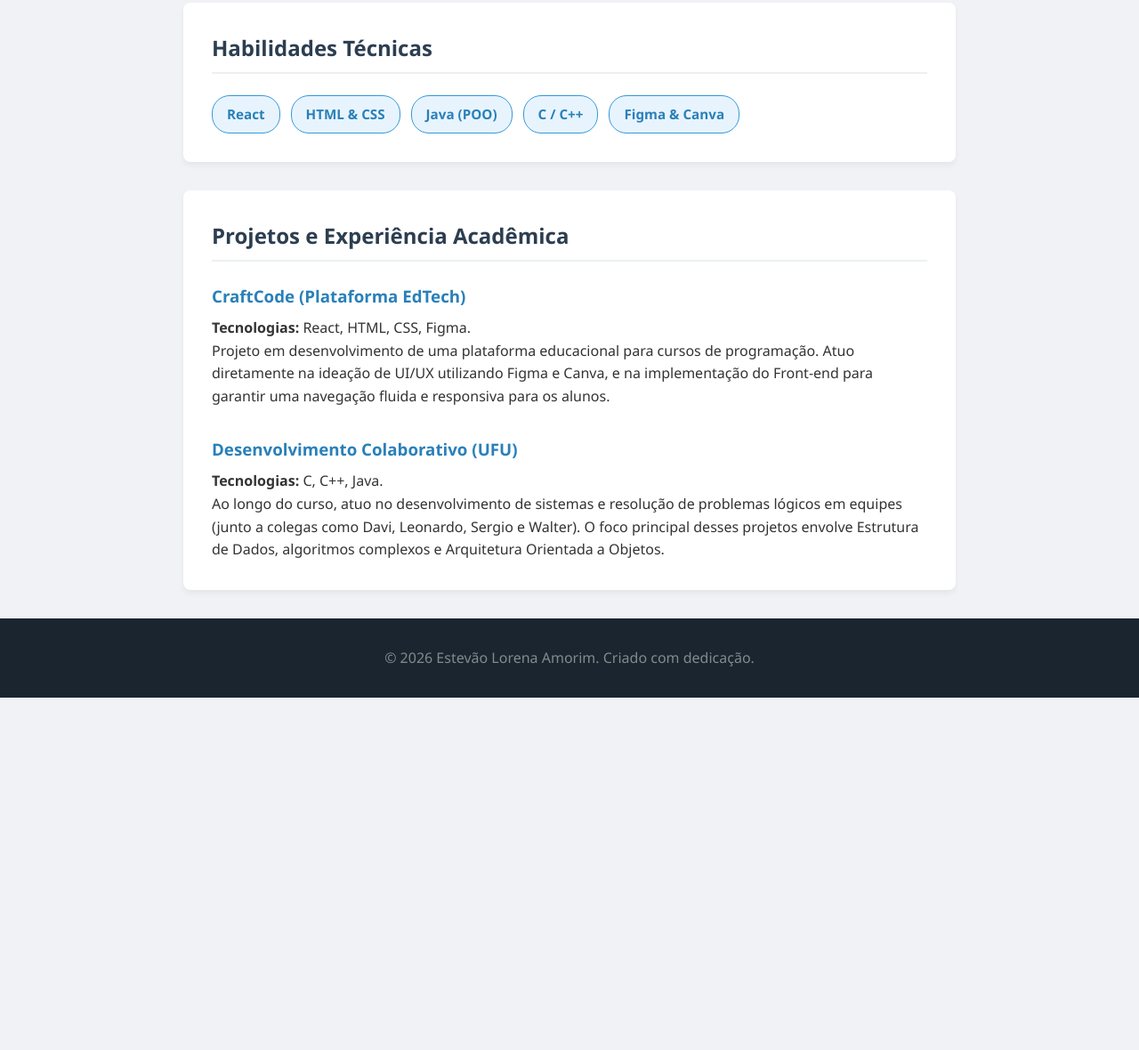
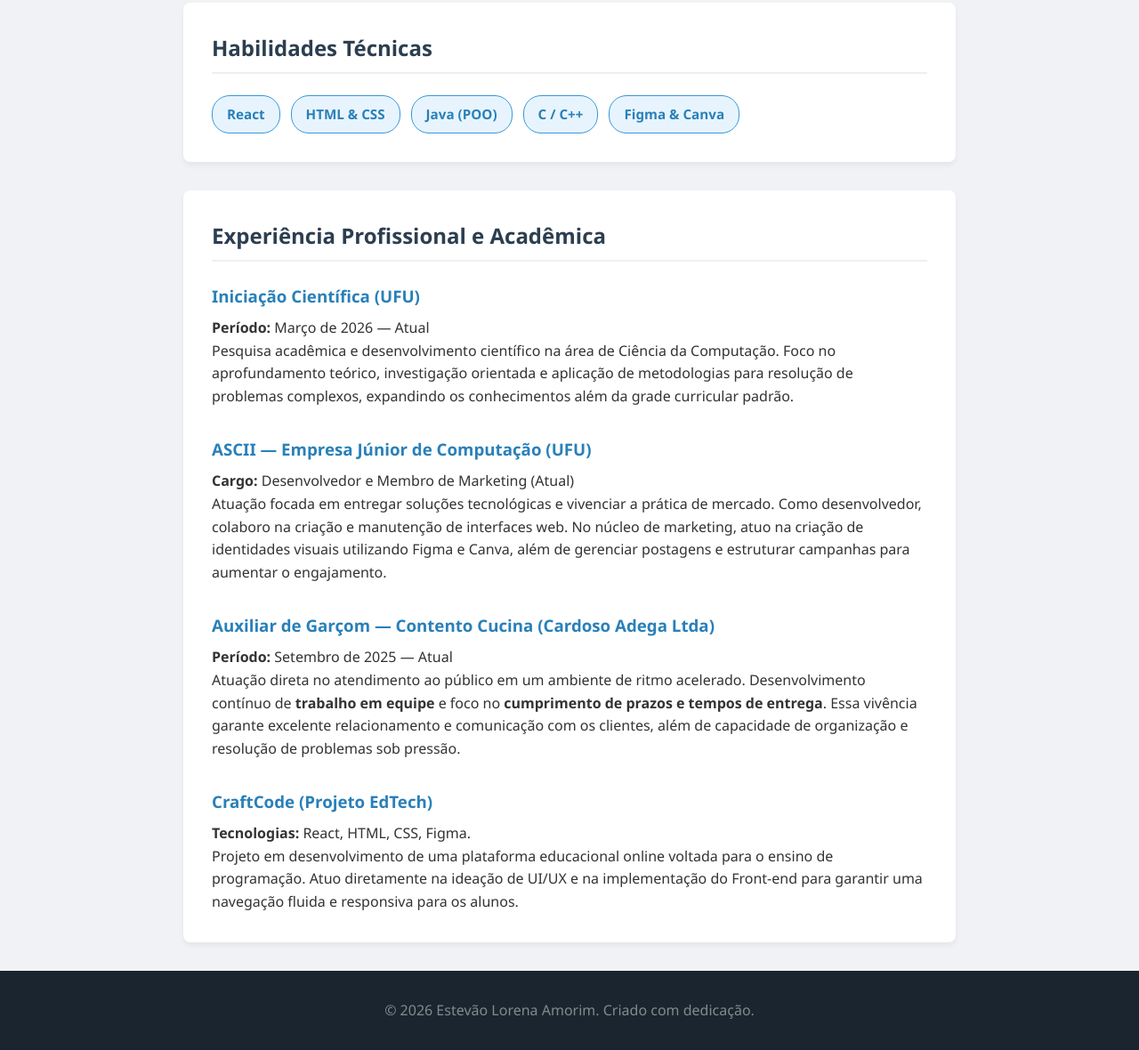
Before and after one commit to estevaolamorim/meu-portfolio, a plain HTML site: page index.html in a window 1280 px wide. Shown: the part 561-1741 px from the top of the page at 89% size. Before the commit the page ends 1345 px from the top, so only its background shows below. Drawn offline with Linux system fonts and the light colour scheme.

Commit message:
Update index.html

```diff
--- a/index.html
+++ b/index.html
@@ -4,12 +4,11 @@
     <meta charset="UTF-8">
     <meta name="viewport" content="width=device-width, initial-scale=1.0">
     <title>Estevão Lorena Amorim | Portfólio</title>
-    <!-- O caminho agora aponta para a pasta src -->
     <link rel="stylesheet" href="src/style.css">
 </head>
 <body>
 
-    <header>
+    <header class="fade-in">
         <div class="header-content">
             <h1>Estevão Lorena Amorim</h1>
             <p>Estudante de Ciência da Computação (BCC) | Desenvolvedor Front-end</p>
@@ -17,19 +16,20 @@
     </header>
 
     <main class="container">
-        <section id="sobre" class="card">
+        <!-- Seção Sobre Mim -->
+        <section id="sobre" class="card hidden">
             <h2>Sobre Mim</h2>
             <p>
                 Sou estudante de Ciência da Computação na Universidade Federal de Uberlândia (UFU).
-                Atualmente, busco minha primeira oportunidade profissional na área de tecnologia.
-                Desenvolvi uma base sólida de responsabilidade, trabalho em equipe e comunicação
-                através da minha atuação no setor de atendimento presencial, e agora aplico essa
-                mesma dedicação para construir soluções de software. Sou focado em aprender,
-                resolver problemas reais e evoluir na programação.
+                Busco minha primeira oportunidade profissional na área de tecnologia, trazendo comigo
+                uma forte base de responsabilidade, comunicação e trabalho em equipe adquirida no
+                setor de atendimento ao público. Sou focado em aprender, resolver problemas reais
+                e evoluir continuamente na programação, unindo o rigor da pesquisa acadêmica à prática.
             </p>
         </section>
 
-        <section id="habilidades" class="card">
+        <!-- Seção Habilidades -->
+        <section id="habilidades" class="card hidden">
             <h2>Habilidades Técnicas</h2>
             <div class="skills-grid">
                 <span class="skill-tag">React</span>
@@ -40,37 +40,60 @@
             </div>
         </section>
 
-        <section id="projetos" class="card">
-            <h2>Projetos e Experiência Acadêmica</h2>
+        <!-- Seção Experiência -->
+        <section id="experiencia" class="card hidden">
+            <h2>Experiência Profissional e Acadêmica</h2>
 
             <div class="project-item">
-                <h3>CraftCode (Plataforma EdTech)</h3>
-                <p><strong>Tecnologias:</strong> React, HTML, CSS, Figma.</p>
+                <h3>Iniciação Científica (UFU)</h3>
+                <p><strong>Período:</strong> Março de 2026 — Atual</p>
                 <p>
-                    Projeto em desenvolvimento de uma plataforma educacional para cursos de programação.
-                    Atuo diretamente na ideação de UI/UX utilizando Figma e Canva, e na implementação
-                    do Front-end para garantir uma navegação fluida e responsiva para os alunos.
+                    Pesquisa acadêmica e desenvolvimento científico na área de Ciência da Computação.
+                    Foco no aprofundamento teórico, investigação orientada e aplicação de metodologias
+                    para resolução de problemas complexos, expandindo os conhecimentos além da
+                    grade curricular padrão.
                 </p>
             </div>
 
             <div class="project-item">
-                <h3>Desenvolvimento Colaborativo (UFU)</h3>
-                <p><strong>Tecnologias:</strong> C, C++, Java.</p>
+                <h3>ASCII — Empresa Júnior de Computação (UFU)</h3>
+                <p><strong>Cargo:</strong> Desenvolvedor e Membro de Marketing (Atual)</p>
                 <p>
-                    Ao longo do curso, atuo no desenvolvimento de sistemas e resolução de problemas lógicos
-                    em equipes (junto a colegas como Davi, Leonardo, Sergio e Walter). O foco principal
-                    desses projetos envolve Estrutura de Dados, algoritmos complexos e Arquitetura
-                    Orientada a Objetos.
+                    Atuação focada em entregar soluções tecnológicas e vivenciar a prática de mercado.
+                    Como desenvolvedor, colaboro na criação e manutenção de interfaces web. No núcleo
+                    de marketing, atuo na criação de identidades visuais utilizando Figma e Canva,
+                    além de gerenciar postagens e estruturar campanhas para aumentar o engajamento.
+                </p>
+            </div>
+
+            <div class="project-item">
+                <h3>Auxiliar de Garçom — Contento Cucina (Cardoso Adega Ltda)</h3>
+                <p><strong>Período:</strong> Setembro de 2025 — Atual</p>
+                <p>
+                    Atuação direta no atendimento ao público em um ambiente de ritmo acelerado.
+                    Desenvolvimento contínuo de <strong>trabalho em equipe</strong> e foco no
+                    <strong>cumprimento de prazos e tempos de entrega</strong>. Essa vivência garante
+                    excelente relacionamento e comunicação com os clientes, além de capacidade de
+                    organização e resolução de problemas sob pressão.
+                </p>
+            </div>
+
+            <div class="project-item">
+                <h3>CraftCode (Projeto EdTech)</h3>
+                <p><strong>Tecnologias:</strong> React, HTML, CSS, Figma.</p>
+                <p>
+                    Projeto em desenvolvimento de uma plataforma educacional online voltada para o ensino
+                    de programação. Atuo diretamente na ideação de UI/UX e na implementação do Front-end
+                    para garantir uma navegação fluida e responsiva para os alunos.
                 </p>
             </div>
         </section>
     </main>
 
-    <footer>
+    <footer class="hidden">
         <p>&copy; 2026 Estevão Lorena Amorim. Criado com dedicação.</p>
     </footer>
 
-    <!-- O caminho agora aponta para a pasta src -->
     <script src="src/script.js"></script>
 </body>
 </html>
```
